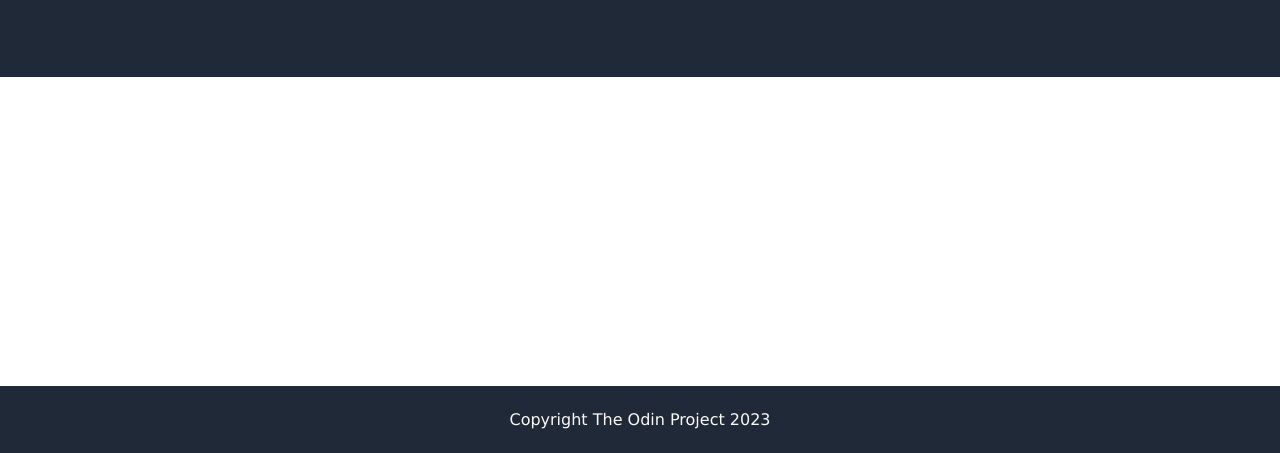
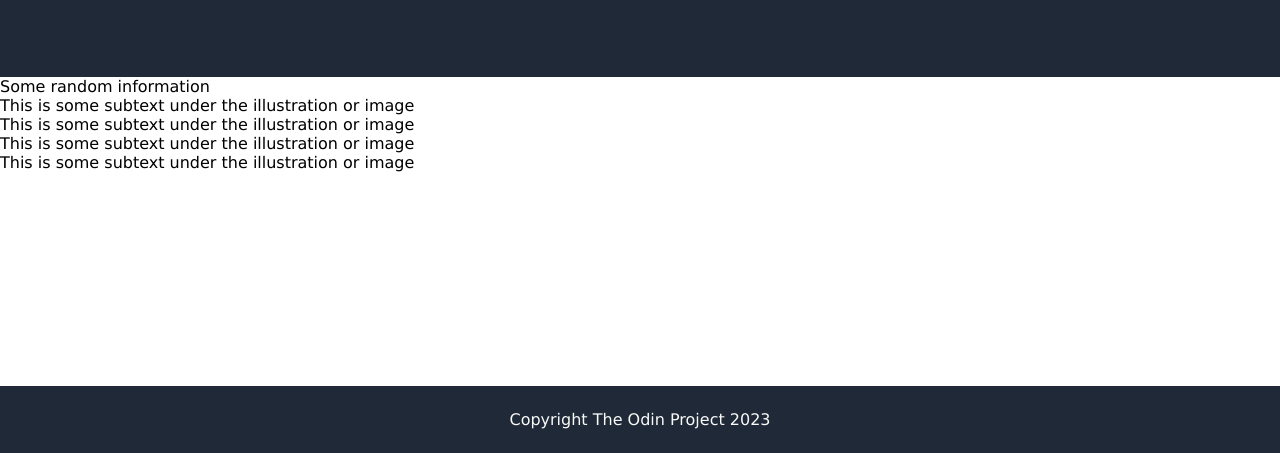
Before and after one commit to Sima2704/landig-page, a plain HTML site: page index.html in a window 1280 px wide. Shown: the part 347-800 px from the top of the page. Drawn offline with Linux system fonts and the light colour scheme.

Commit message:
Added container2 content

```diff
--- a/index.html
+++ b/index.html
@@ -28,7 +28,27 @@
             </div>
         </div>
 
-        <div class="container2"></div>
+        <div class="container2">
+            <div class="information">Some random information</div>
+            <div class="cards-container">
+                <div class="card">
+                    <div class="card-img"></div>
+                    <div class="card-subtext">This is some subtext under the illustration or image</div>
+                </div>
+                <div class="card">
+                    <div class="card-img"></div>
+                    <div class="card-subtext">This is some subtext under the illustration or image</div>
+                </div>
+                <div class="card">
+                    <div class="card-img"></div>
+                    <div class="card-subtext">This is some subtext under the illustration or image</div>
+                </div>
+                <div class="card">
+                    <div class="card-img"></div>
+                    <div class="card-subtext">This is some subtext under the illustration or image</div>
+                </div>
+            </div>
+        </div>
         <div class="container3"></div>
         <div class="container4"></div>
 
```
